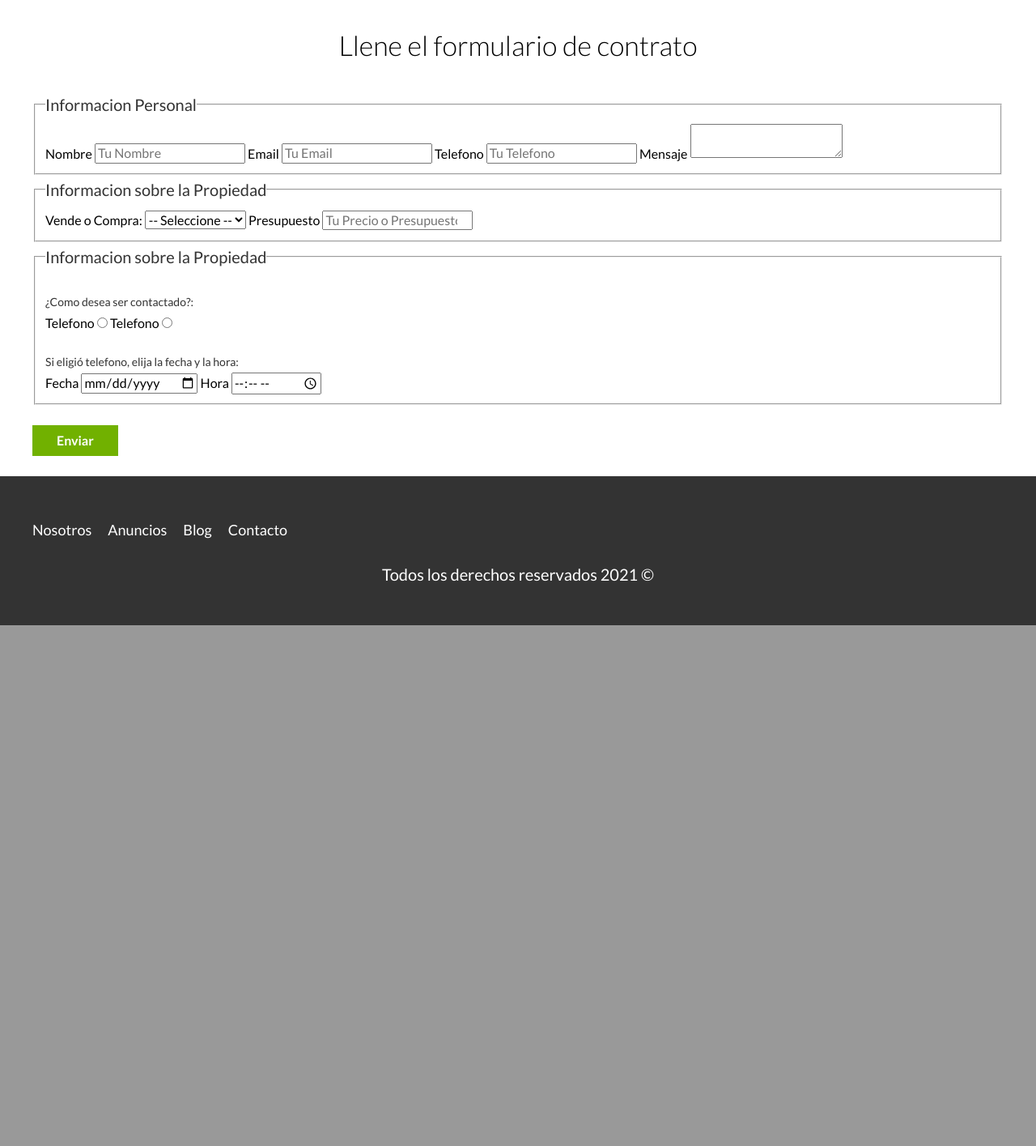
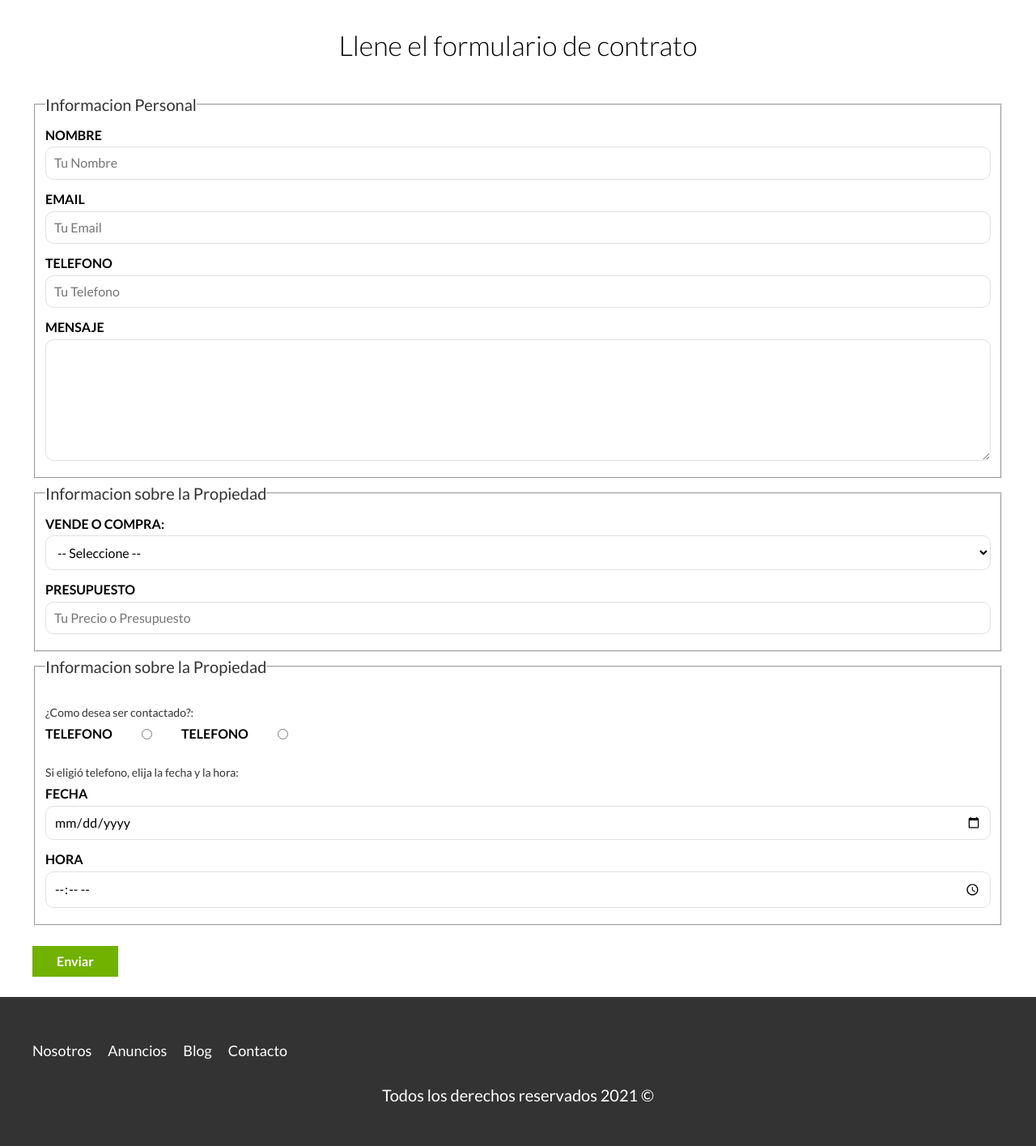
Before and after one commit to zSupAnonymo/bienesraices, a PHP site: page /contacto.html in a window 1280 px wide. Shown: the part 1138-2553 px from the top of the page at 81% size. Before the commit the page ends 1910 px from the top, so only its background shows below. Run offline with PHP 8.4, Linux system fonts and the light colour scheme.

Commit message:
update formularios

```diff
--- a/build/css/app.css
+++ b/build/css/app.css
@@ -681,6 +681,35 @@ h4 {
   font-size: 2rem;
   color: #333333;
 }
+.formulario label {
+  font-weight: 700;
+  text-transform: uppercase;
+  display: block;
+}
+.formulario input:not([type=submit]),
+.formulario textarea,
+.formulario select {
+  padding: 1rem;
+  display: block;
+  width: 100%;
+  background-color: #FFFFFF;
+  border: 1px solid #e1e1e1;
+  border-radius: 1rem;
+  margin-bottom: 1rem;
+}
+.formulario textarea {
+  height: 15rem;
+}
+.formulario .formas-contacto {
+  max-width: 30rem;
+  display: flex;
+  align-items: center;
+  justify-content: space-between;
+}
+.formulario input[type=radio] {
+  margin: 0;
+  width: auto;
+}
 
 @media (min-width: 768px) {
   .contenido-nosotros {
--- a/src/scss/layout/_formularios.scss
+++ b/src/scss/layout/_formularios.scss
@@ -9,4 +9,37 @@
         font-size: 2rem;
         color: $grisOscuro;
     }
+
+    label {
+        font-weight: $bold;
+        text-transform: uppercase;
+        display: block;
+    }
+
+    input:not([type="submit"]),
+    textarea,
+    select {
+        padding: 1rem;
+        display: block;
+        width: 100%;
+        background-color: $blanco;
+        border: 1px solid $gris;
+        border-radius: 1rem;
+        margin-bottom: 1rem;
+    }
+
+    textarea {
+        height: 15rem;
+    }
+
+    .formas-contacto {
+        max-width: 30rem;
+        display: flex;
+        align-items: center;
+        justify-content: space-between;
+    }
+    input[type="radio"] {
+        margin: 0;
+        width: auto;
+    }
 }
```
